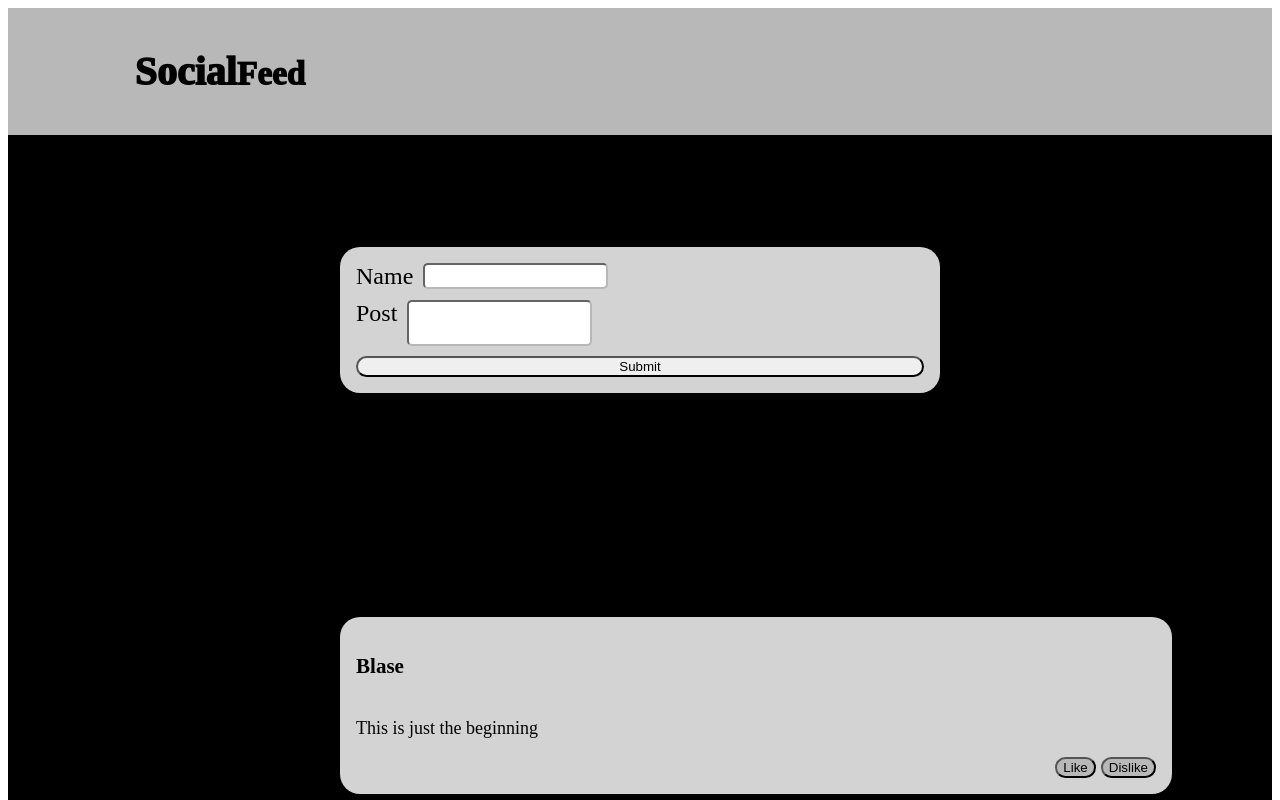
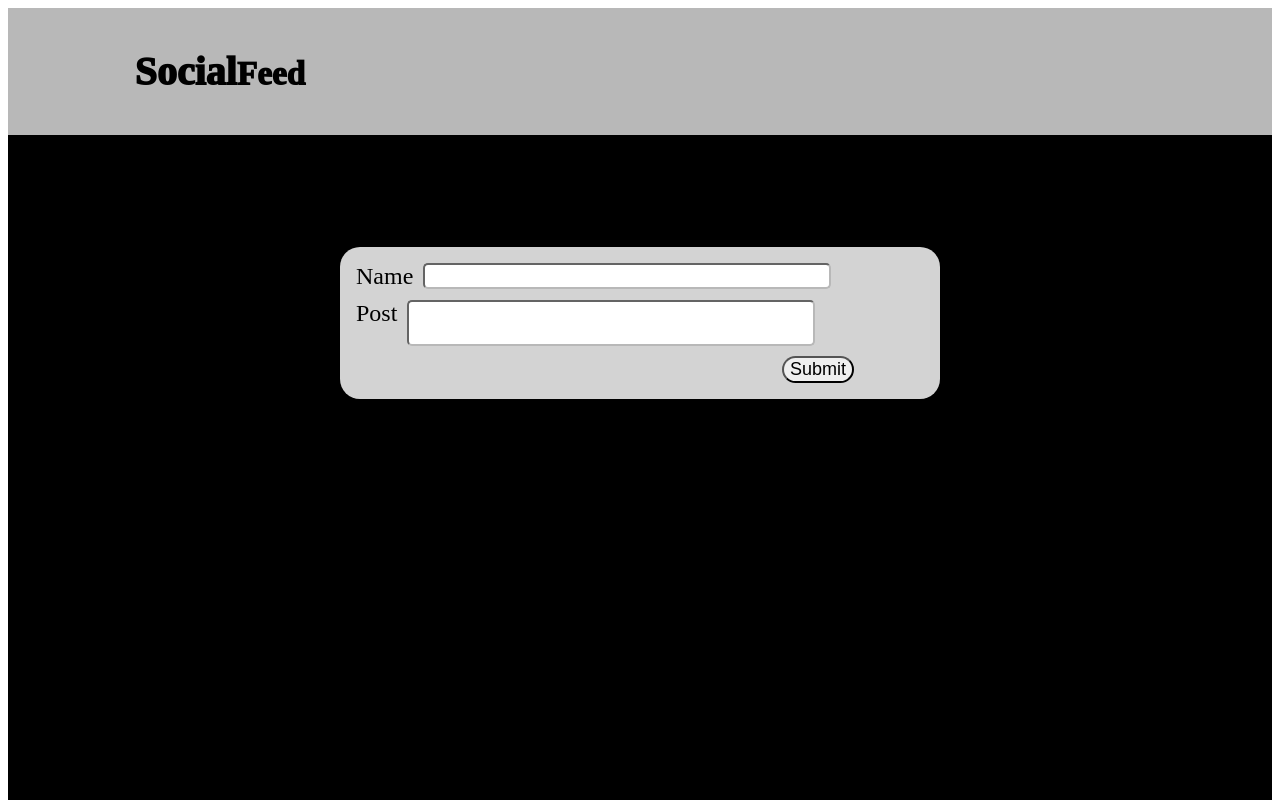
Before and after one commit to BlaseMoylan/Social-Feed, a React (Create React App) app: page / in a window 1280 px wide. Shown: the top 800 px of the page. Built offline with nearby package versions, Linux system fonts and the light colour scheme.

Commit message:
Feat: new post funtionality and css styling complet

```diff
--- a/src/App.js
+++ b/src/App.js
@@ -3,10 +3,10 @@ import CreatePostForms from './Components/CreatePostForms/CreatePostForms';
 import MapList from './Components/PostList/MapPost'
 import './App.css';
 function App() {
-  const [entries, setEntries] = useState([{name: 'Blase', post: 'This is just the beginning'},{name: 'Blase', post: 'This is just the beginning'}])
+  const [entries, setEntries] = useState([])
 
   function newPost(post){
-    let tempPost = [...entries, post];
+    let tempPost = [...entries,post];
     setEntries(tempPost);
   }
 
@@ -19,7 +19,7 @@ function App() {
         <CreatePostForms newPost={newPost}/>
       </div>
       <div className='border-box'>
-        <MapList parentPost={entries}/>
+        <MapList entries={entries}/>
       </div>
     </div>
   );
--- a/src/Components/CreatePostForms/CreatePostForms.css
+++ b/src/Components/CreatePostForms/CreatePostForms.css
@@ -1,3 +1,4 @@
+
 .inner-box{
     display: flex;
     flex-direction: column;
@@ -20,4 +21,19 @@
 .input-box{
     border-radius: 5px;
     border-color: rgb(184, 184, 184);
+    width: 400px;
 }
+.create{
+    border-radius: 20px;
+    font-size: large;
+
+}
+.create:hover{
+    box-shadow: 0px 5px 5px 0px rgb(75, 75, 75);
+    transform: scale(1.1);
+}
+.create-button{
+    display: flex;
+    justify-content: flex-end;
+    padding-right: 70px;
+}
--- a/src/Components/CreatePostForms/CreatePostForms.jsx
+++ b/src/Components/CreatePostForms/CreatePostForms.jsx
@@ -26,7 +26,9 @@ const CreatePostForms = (props) => {
                 <label style={{display:'inline-block'}}>Post</label>
                 <input type='string' className="form-control input-box" value={post} onChange={(event) => setPost(event.target.value)} style={{height: '40px'}}/>
             </div>
-            <button type='submit' className="btn btn-primary" >Submit</button>
+            <div className="create-button">
+                <button type='submit' className="btn btn-primary create" >Submit</button>
+            </div>
         </form>
     );
 }
--- a/src/Components/PostList/MapPost.jsx
+++ b/src/Components/PostList/MapPost.jsx
@@ -1,10 +1,10 @@
 
-import PostList from "./PostList";
+import Post from "./PostList";
 
-const MapList=(props) =>{
+const MapList=({entries}) =>{
     return (
         <div>
-            {props.parentPost.map(entry => <PostList entry={entry} key= {entry.id}/>)}
+            {entries.map((entry, index) => <Post entry={entry} key= {index}/>).reverse()}
         </div>
     )
 }
--- a/src/Components/PostList/PostList.jsx
+++ b/src/Components/PostList/PostList.jsx
@@ -1,6 +1,6 @@
 import './PostList.css'
 import { useState } from 'react';
-const PostList = (props) => {
+const Post = (props) => {
     // is there a way of doing this with just one useState variable
     const [likeClass,setLikeClass] = useState("inactive");
     const [dislikeClass,setDislikeClass] = useState("inactive");
@@ -24,20 +24,6 @@ const PostList = (props) => {
 
     return (
         // <div className="list">
-        //     {props.(entry,key).map((entry,index)=> {
-        //         return(
-        //             <section key={index} className="inner-box">
-        //                 <div ><p className='text'><h3>{entry.name}</h3></p> </div>
-        //                 <div ><p className='text'>{entry.post}</p> </div>
-        //                 <div className='likeAndDislike'>
-        //                     <button  className={likeClass} onClick={handleLikeClick}>Like</button>
-        //                     <button  className={dislikeClass} onClick={handleDislikeClick} >Dislike</button>
-        //                 </div>
-        //             </section>
-        //         );
-        //     })}
-        // </div>
-        <div className="list">
             <section key={props.key} className="inner-box">
                 <div ><p className='text'><h3>{props.entry.name}</h3></p> </div>
                 <div ><p className='text'>{props.entry.post}</p> </div>
@@ -46,8 +32,8 @@ const PostList = (props) => {
                     <button  className={dislikeClass} onClick={handleDislikeClick} >Dislike</button>
                 </div>
             </section>
-        </div>
+        // </div>
      );
 }
 
-export default PostList;
+export default Post;
```
Also changed, not shown: src/Components/NavBar/NavBar.jsx (deleted, +0 -7 lines), src/Components/NewPost/NewPost.jsx (deleted, +0 -7 lines).
